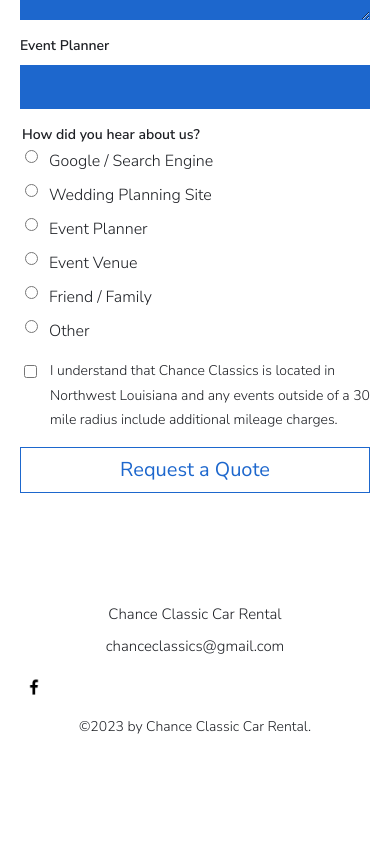
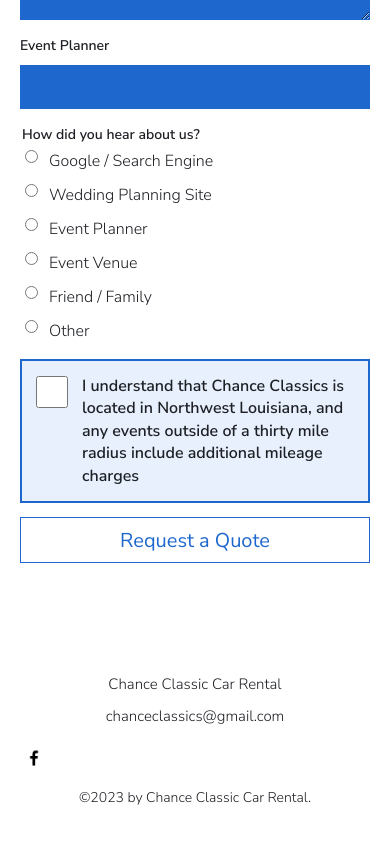
Before and after one commit to timothychance33/chance-classics-app, a Next.js app in the folder site/: page /quoterequest in a window 390 px wide. Shown: the part 1199-2043 px from the top of the page. Before the commit the page ends 1993 px from the top, so only its background shows below. Built offline with nearby package versions, Linux system fonts and the light colour scheme.

Commit message:
Highlight the quote form mileage confirmation.
Keep the captured thirty-mile wording in a callout above submit, and say on occasion and pricing pages that events beyond 30 miles include additional mileage charges.

Co-authored-by: timothychance33 <timothychance33@users.noreply.github.com>

```diff
--- a/site/app/globals.css
+++ b/site/app/globals.css
@@ -400,6 +400,52 @@ p { margin: 0 0 1em; }
   font-family: var(--sans);
 }
 .quote-submit:hover { background: var(--blue); color: #fff; }
+.mileage-callout {
+  background: #e7f0fc;
+  border: 2px solid var(--blue);
+  padding: 16px;
+}
+.mileage-callout label {
+  display: flex;
+  gap: 14px;
+  align-items: flex-start;
+  cursor: pointer;
+}
+.mileage-callout input[type="checkbox"] {
+  width: 28px;
+  height: 28px;
+  min-width: 28px;
+  min-height: 28px;
+  margin: 1px 0 0;
+  accent-color: var(--blue);
+  flex: 0 0 auto;
+}
+.mileage-callout span {
+  font-size: 17px;
+  font-weight: 700;
+  line-height: 1.4;
+}
+.mileage-callout.is-error {
+  background: #fbf4f2;
+  border-color: #8a1f11;
+}
+.mileage-error {
+  margin: 10px 0 0 42px;
+  color: #8a1f11;
+  font-weight: 700;
+  font-size: 15px;
+}
+@media (max-width: 760px) {
+  .mileage-callout { padding: 14px; }
+  .mileage-callout input[type="checkbox"] {
+    width: 32px;
+    height: 32px;
+    min-width: 32px;
+    min-height: 32px;
+  }
+  .mileage-callout span { font-size: 16px; }
+  .mileage-error { margin-left: 46px; }
+}
 
 /* FAQ */
 .faq { max-width: 760px; margin: 0 auto; }
--- a/site/app/occasions/[slug]/page.tsx
+++ b/site/app/occasions/[slug]/page.tsx
@@ -42,7 +42,7 @@ export default async function OccasionPage({ params }: { params: Promise<{ slug:
       <h2>Extras and rules</h2>
       <ul>
         <li>${EXTRA_HOUR_USD} for each additional hour, from the service listing.</li>
-        <li>${EXTRA_MILE_USD.toFixed(2)} per mile outside a {MILE_RADIUS}-mile radius from Benton, LA.</li>
+        <li>Events beyond 30 miles include additional mileage charges: ${EXTRA_MILE_USD.toFixed(2)} per mile outside a {MILE_RADIUS}-mile radius from Benton, LA.</li>
         <li>A ${DEPOSIT_USD} non-refundable retainer is due when you book. The balance is billed separately.</li>
         <li>Reservations must be made at least {MIN_LEAD_DAYS} days in advance.</li>
         <li>If cancellation occurs {CANCEL_HOURS} hours or less prior to the booked event, the client forfeits all retainers and fees paid for services.</li>
--- a/site/app/service-page/[slug]/page.tsx
+++ b/site/app/service-page/[slug]/page.tsx
@@ -54,7 +54,7 @@ export default async function ServicePage({ params }: { params: Promise<{ slug:
           <li>${service.price} for the first 2 hours, then ${EXTRA_HOUR_USD} for each additional hour.</li>
           <li>A chauffeur is included. You don’t drive the car.</li>
           {carCapacity(service.portfolioSlug) && <li>{carCapacity(service.portfolioSlug)}</li>}
-          <li>Within {MILE_RADIUS} miles of Benton, LA. Outside that radius, ${EXTRA_MILE_USD.toFixed(2)} per mile.</li>
+          <li>Events beyond 30 miles include additional mileage charges. Within {MILE_RADIUS} miles of Benton, LA is included. Outside that radius, ${EXTRA_MILE_USD.toFixed(2)} per mile.</li>
           <li>${DEPOSIT_USD} non-refundable deposit when you book. The balance is billed separately.</li>
         </ul>
       </section>
--- a/site/components/QuoteForm.tsx
+++ b/site/components/QuoteForm.tsx
@@ -6,6 +6,9 @@ import { quoteServices } from "@/lib/content";
 
 const hear = ["Google / Search Engine", "Wedding Planning Site", "Event Planner", "Event Venue", "Friend / Family", "Other"];
 
+const MILEAGE_TEXT =
+  "I understand that Chance Classics is located in Northwest Louisiana, and any events outside of a thirty mile radius include additional mileage charges";
+
 /**
  * Phase 1 stub. Submit shows the thanks page and does not store the request.
  * Phase 2 should post this payload into the Classics app quote-capture flow.
@@ -13,11 +16,15 @@ const hear = ["Google / Search Engine", "Wedding Planning Site", "Event Planner"
 export function QuoteForm() {
   const router = useRouter();
   const [other, setOther] = useState(false);
+  const [mileageError, setMileageError] = useState(false);
 
   function onSubmit(e: FormEvent<HTMLFormElement>) {
     e.preventDefault();
     const data = new FormData(e.currentTarget);
-    if (!data.get("mileage")) return;
+    if (!data.get("mileage")) {
+      setMileageError(true);
+      return;
+    }
     router.push("/registrationthanks/");
   }
 
@@ -91,10 +98,30 @@ export function QuoteForm() {
           </label>
         )}
       </fieldset>
-      <label className="check">
-        <input name="mileage" type="checkbox" required />
-        <span>I understand that Chance Classics is located in Northwest Louisiana and any events outside of a 30 mile radius include additional mileage charges.</span>
-      </label>
+      <div className={mileageError ? "mileage-callout is-error" : "mileage-callout"}>
+        <label>
+          <input
+            name="mileage"
+            type="checkbox"
+            required
+            aria-invalid={mileageError}
+            aria-describedby={mileageError ? "mileage-error" : undefined}
+            onChange={(event) => {
+              if (event.target.checked) setMileageError(false);
+            }}
+            onInvalid={(event) => {
+              event.preventDefault();
+              setMileageError(true);
+            }}
+          />
+          <span>{MILEAGE_TEXT}</span>
+        </label>
+        {mileageError && (
+          <p id="mileage-error" className="mileage-error" role="alert">
+            Check this box to confirm the mileage charges before requesting a quote.
+          </p>
+        )}
+      </div>
       <button className="quote-submit" type="submit">Request a Quote</button>
     </form>
   );
--- a/site/lib/content.ts
+++ b/site/lib/content.ts
@@ -331,7 +331,7 @@ export const posts: Post[] = [
         items: [
           "Vehicle choice. Our more valuble and higher demand cars cost more than others.",
           "Rental duration. A quick photo-and-exit rental costs less than a full-day booking that covers ceremony, photos, and reception.",
-          "Distance from Benton. Venues within 30 miles are included in the base price; farther locations may include a travel fee.",
+          "Distance from Benton. Venues within 30 miles are included in the base price. Events beyond 30 miles include additional mileage charges.",
           "Season and date. Peak wedding season (spring and fall) books up faster, though pricing itself doesn't change seasonally.",
         ],
       },
```
